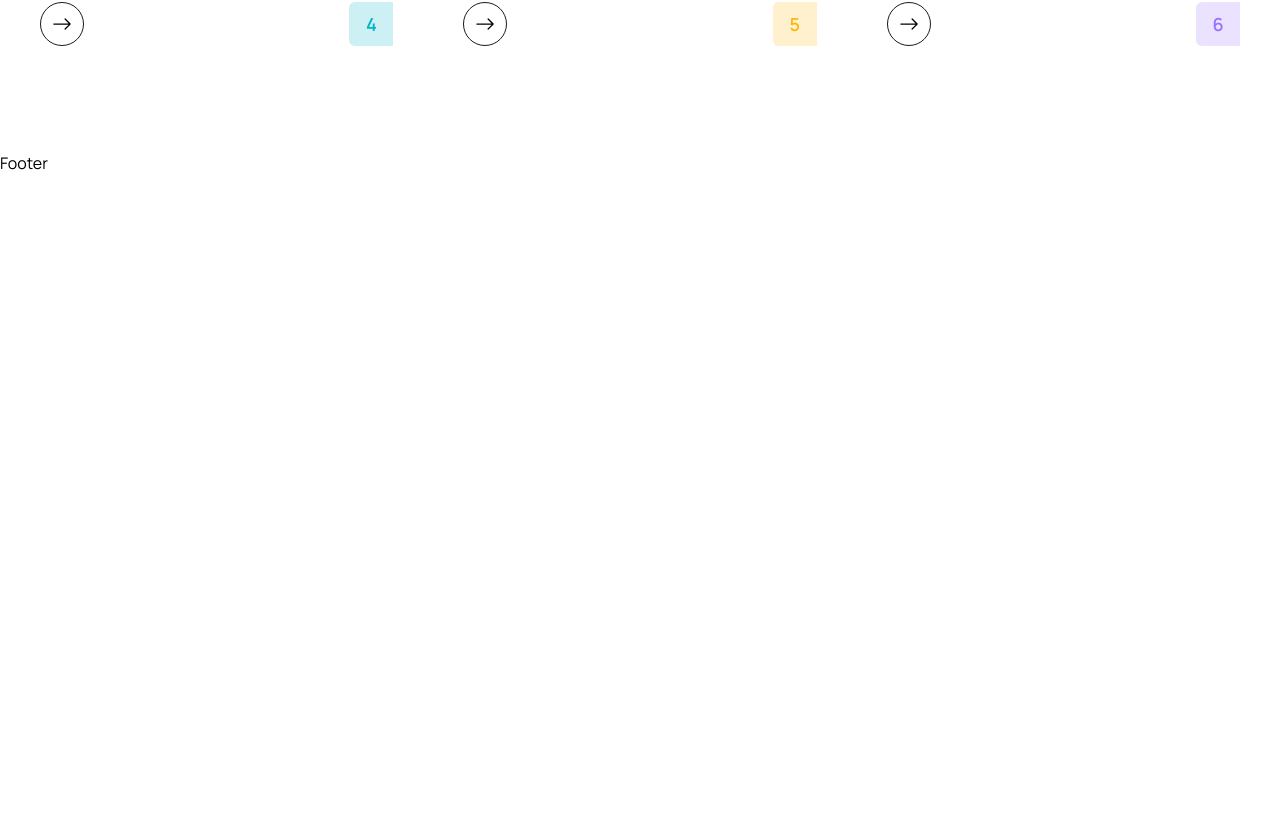
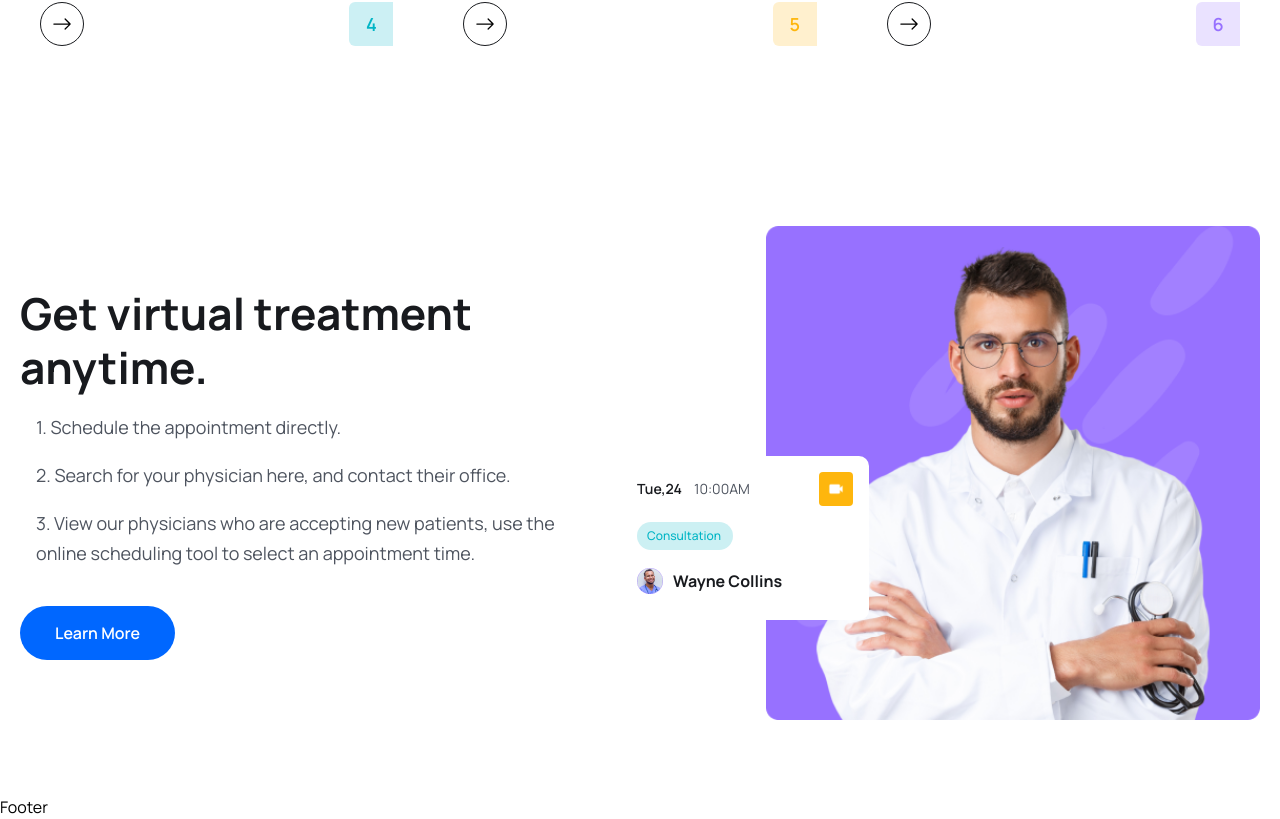
Before and after one commit to babymoonjunior/react-doctor-appointment, a React (Vite) app in the folder client/: page / in a window 1280 px wide. Shown: the part 3076-3895 px from the top of the page. Before the commit the page ends 3251 px from the top, so only its background shows below. Built offline with nearby package versions, Linux system fonts and the light colour scheme; the HTML template or start-up script is replaced by a standard one.

Commit message:
Style: Feature section

```diff
--- a/client/src/pages/Home.jsx
+++ b/client/src/pages/Home.jsx
@@ -5,6 +5,9 @@ import heroImg03 from "../assets/images/hero-img03.png";
 import icon01 from "../assets/images/icon01.png";
 import icon02 from "../assets/images/icon02.png";
 import icon03 from "../assets/images/icon03.png";
+import featureImg from "../assets/images/feature-img.png";
+import videoIcon from "../assets/images/video-icon.png";
+import avatarIcon from "../assets/images/avatar-icon.png";
 import { Link } from "react-router-dom";
 import { BsArrowRight } from "react-icons/bs";
 import About from "../components/About/About";
@@ -158,13 +161,91 @@ const Home = () => {
           <div className="xl:w-[470px] mx-auto">
             <h2 className="heading text-center">Our medical services</h2>
             <p className="text_para text-center">
-              World-class care for everyone. Our health system offers unmatched, expert health care.
+              World-class care for everyone. Our health system offers unmatched,
+              expert health care.
             </p>
           </div>
           <ServiceList />
         </div>
       </section>
       {/* services section end */}
+
+      {/* feature section */}
+      <section>
+        <div className="container">
+          <div className="flex items-center justify-between flex-col lg:flex-row">
+            {/* feature content */}
+            <div className="xl:w-[679px]">
+              <h2 className="heading">
+                Get virtual treatment <br /> anytime.
+              </h2>
+              <ul className="pl-4">
+                <li className="text_para">
+                  1. Schedule the appointment directly.
+                </li>
+                <li className="text_para">
+                  2. Search for your physician here, and contact their office.
+                </li>
+                <li className="text_para">
+                  3. View our physicians who are accepting new patients, use the
+                  online scheduling tool to select an appointment time.
+                </li>
+              </ul>
+              <Link to="/">
+                <button className="btn">Learn More</button>
+              </Link>
+            </div>
+            {/* feature image */}
+            <div className="relative z-10 xl:w-[770px] flex justify-end mt-[50px] lg:mt-0">
+              <img src={featureImg} className="w-3/4" alt="" />
+              <div
+                className="w-[150px] lg:w-[248px] bg-white absolute bottom-[50px] left-0 md:bottom-[100px]
+              md:left-5 z-20 p-2 pb-3 lg:pt-4 lg:px-4 lg:pb-[26px] rounded-[10px]"
+              >
+                <div className="flex items-center justify-between">
+                  <div className="flex items-center gap-[6px] lg:gap-3">
+                    <p
+                      className="text-[10px] leading-[10px] lg:text-[14px] lg:leading-5
+                    text-headingColor font-[600]"
+                    >
+                      Tue,24
+                    </p>
+                    <p
+                      className="text-[10px] leading-[10px] lg:text-[14px] lg:leading-5
+                    text-textColor font-[400]"
+                    >
+                      10:00AM
+                    </p>
+                  </div>
+                  <span
+                    className="w-5 h-5 lg:w-[34px] lg:h-[34px] flex items-center justify-center
+                   bg-yellowColor rounded py-1 px-[6px] lg:py-3 lg:px-[9px]"
+                  >
+                    <img src={videoIcon} alt="" />
+                  </span>
+                </div>
+
+                <div
+                  className="w-[65px] lg:w-[96px] bg-[#CCF0F3] py-1 px-2 lg:py-[6px] lg:px-[10px]
+                  text-[8px] leading-[8px] lg:text-[12px] lg:leading-4 text-irisBlueColor font-[500]
+                  mt-2 lg:mt-4 rounded-full"
+                >
+                  Consultation
+                </div>
+
+                <div className="flex items-center gap-[6px] lg:gap-[10px] mt-2 lg:mt-[18px]">
+                  <img src={avatarIcon} alt=""/>
+                  <h4 className="text-[10px] leading-3 lg:text-[16px] lg:leading-[22px] font-[700]
+                   text-headingColor">
+                    Wayne Collins
+                  </h4>
+                </div>
+              </div>
+            </div>
+          </div>
+        </div>
+      </section>
+      {/* feature section end */}
     </>
   );
 };
```
